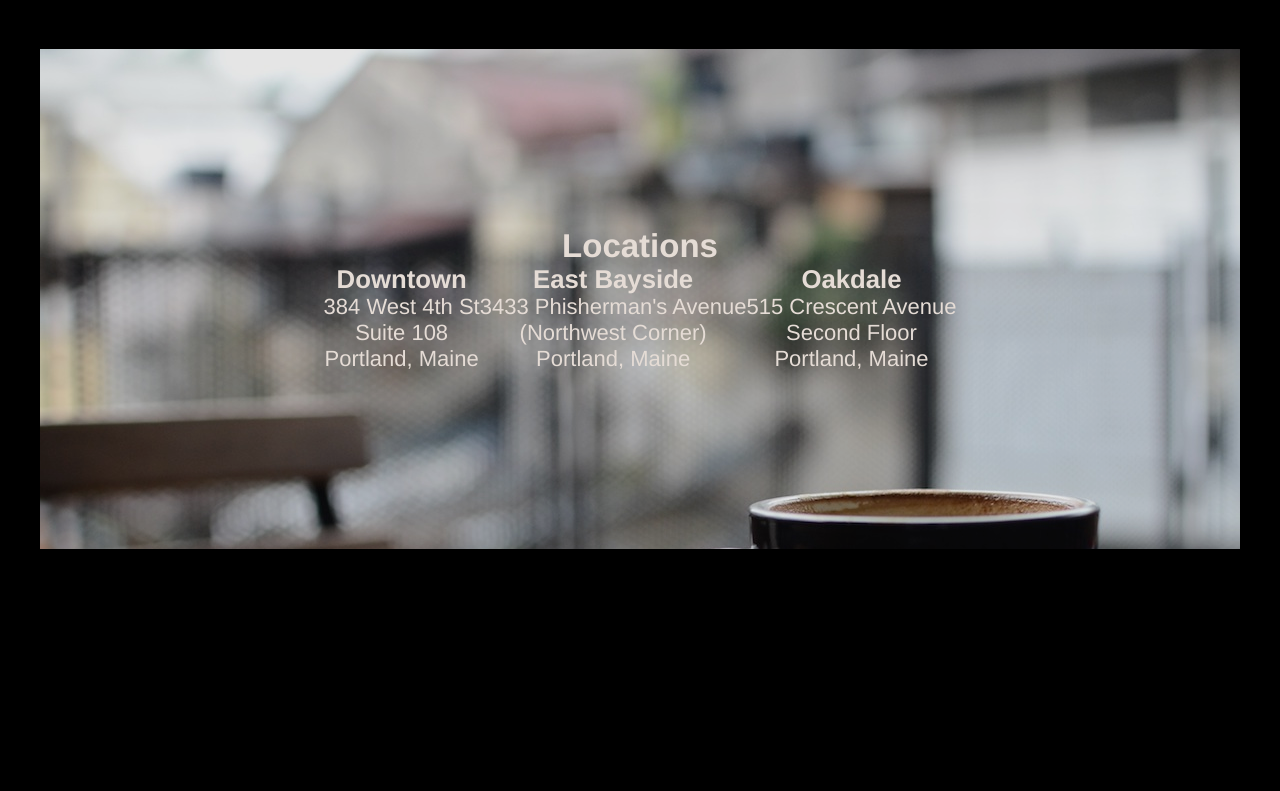
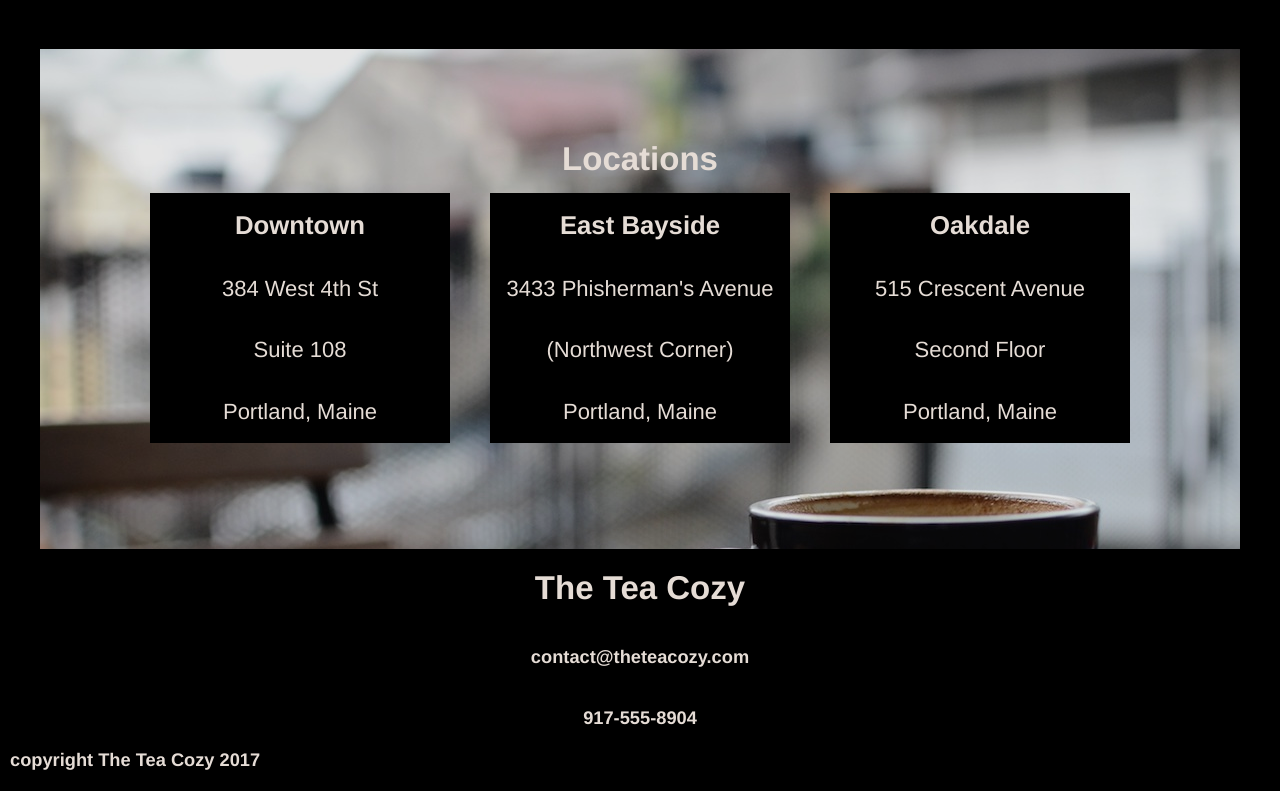
Before and after one commit to JadeNotJaded/TeaCozy, a plain HTML site: page index.html in a window 1280 px wide. Shown: the part 1501-2292 px from the top of the page. Before the commit the page ends 2050 px from the top, so only its background shows below. Drawn offline with Linux system fonts and the light colour scheme.

Commit message:
finished project

```diff
--- a/index.html
+++ b/index.html
@@ -53,26 +53,35 @@
     <div id="locations">
       <h2>Locations</h2>
       <section class="locationBoxes">
-        <span class="boxes">
+        <div class="boxes">
           <h3>Downtown</h3>
-          <p>384 West 4th St
-          <br>Suite 108
-          <br>Portland, Maine</p>
-        </span>
-        <span class="boxes">
+          <p>384 West 4th St</p>
+          <p>Suite 108</p>
+          <p>Portland, Maine</p>
+        </div>
+        <div class="boxes">
           <h3>East Bayside</h3>
-          <p>3433 Phisherman's Avenue
-          <br>(Northwest Corner)
-          <br>Portland, Maine</p>
-        </span>
-        <span class="boxes">
+          <p>3433 Phisherman's Avenue</p>
+          <p>(Northwest Corner)</p>
+          <p>Portland, Maine</p>
+        </div>
+        <div class="boxes">
           <h3>Oakdale</h3>
-          <p>515 Crescent Avenue
-          <br>Second Floor
-          <br>Portland, Maine</p>
-        </span>
-
+          <p>515 Crescent Avenue</p>
+          <p>Second Floor</p>
+          <p>Portland, Maine</p>
+        </div>
       </section>
+    </div>
+    <!--contact section-->
+    <div id="contact">
+      <h2>The Tea Cozy</h2>
+      <h5>contact@theteacozy.com</h5>
+      <h5>917-555-8904</5>
+    </div>
+    <!--footer section-->
+    <div id="footer">
+      <h5>copyright The Tea Cozy 2017</h5>
     </div>
   </body>
 </html>
--- a/resources/css/style.css
+++ b/resources/css/style.css
@@ -8,11 +8,11 @@ body {
   font-size: 22px;
   color: Seashell;
   background-color: black;
+  opacity: 0.9;
   text-align: center;
-  opacity: 0.9;
   display: flex;
-  flex-flow: row wrap;
-  justify-content: center;
+  flex-flow: column;
+  align-items: center;
 }
 
 .header {
@@ -105,17 +105,38 @@ body {
   width:1200px;
   background-image: url("../images/img-locations-background.jpg");
 }
-#locations .locationBoxes {
+.locationBoxes {
   display: flex;
   flex-direction: row;
   justify-content: center;
 
 }
-
-#locations .locationsBoxes .boxes {
+.boxes {
   width: 300px;
-  height: 300px;
+  height: 250px;
   margin: 15px 20px;
   background-color: Black;
   z-index: 2;
+  display: flex;
+  align-items: center;
+  justify-content: space-around;
+  flex-direction: column;
 }
+#contact {
+  display: flex;
+  justify-content: space-around;
+  flex-direction: column;
+  height: 200px;
+  position: absolute;
+  top: 2050px;
+  width: 100%;
+}
+#footer {
+  display: flex;
+  position: absolute;
+  top: 2250px;
+  width: 100%;
+  align-items: flex-start;
+  padding-left: 20px;
+  padding-bottom: 20px;
+}
```
